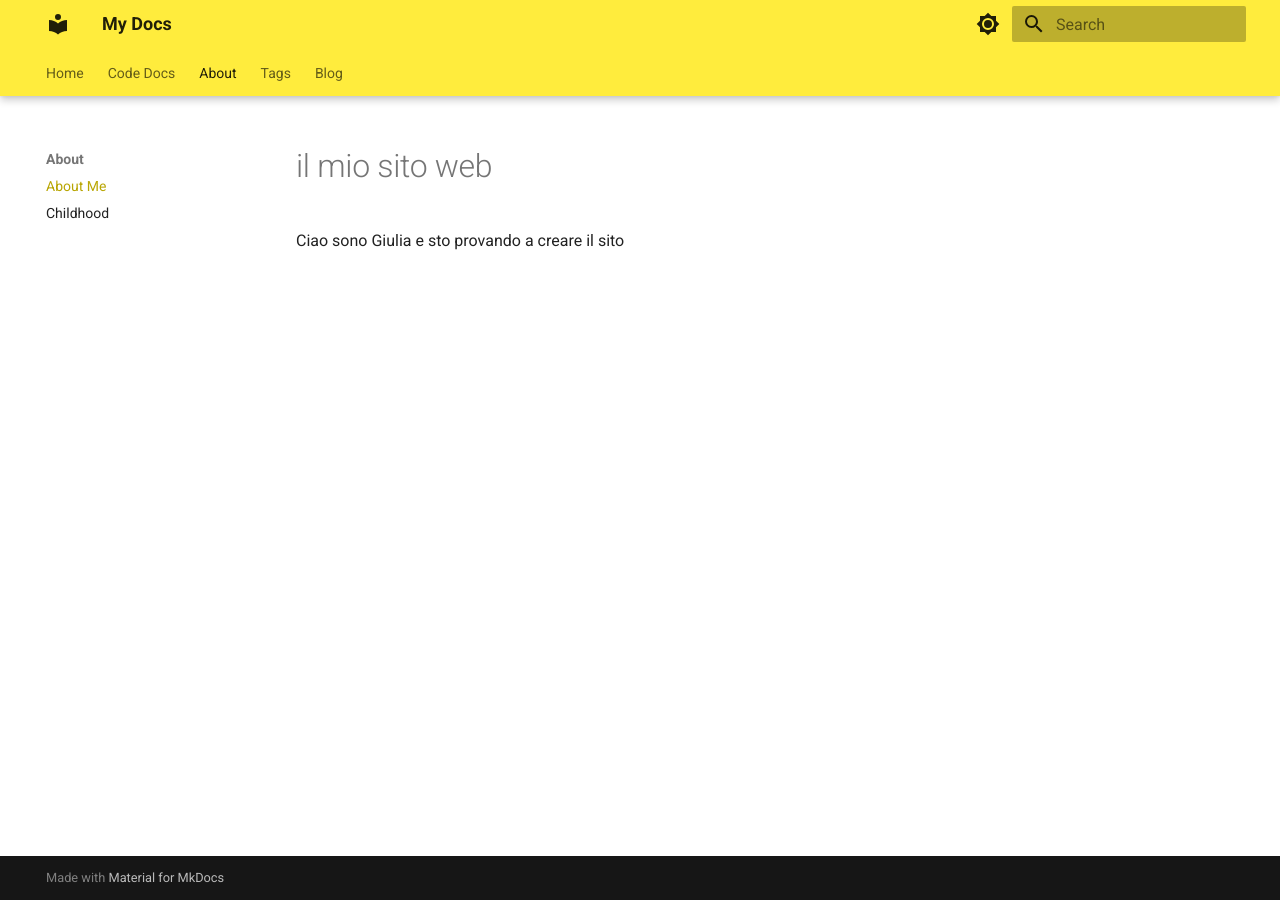
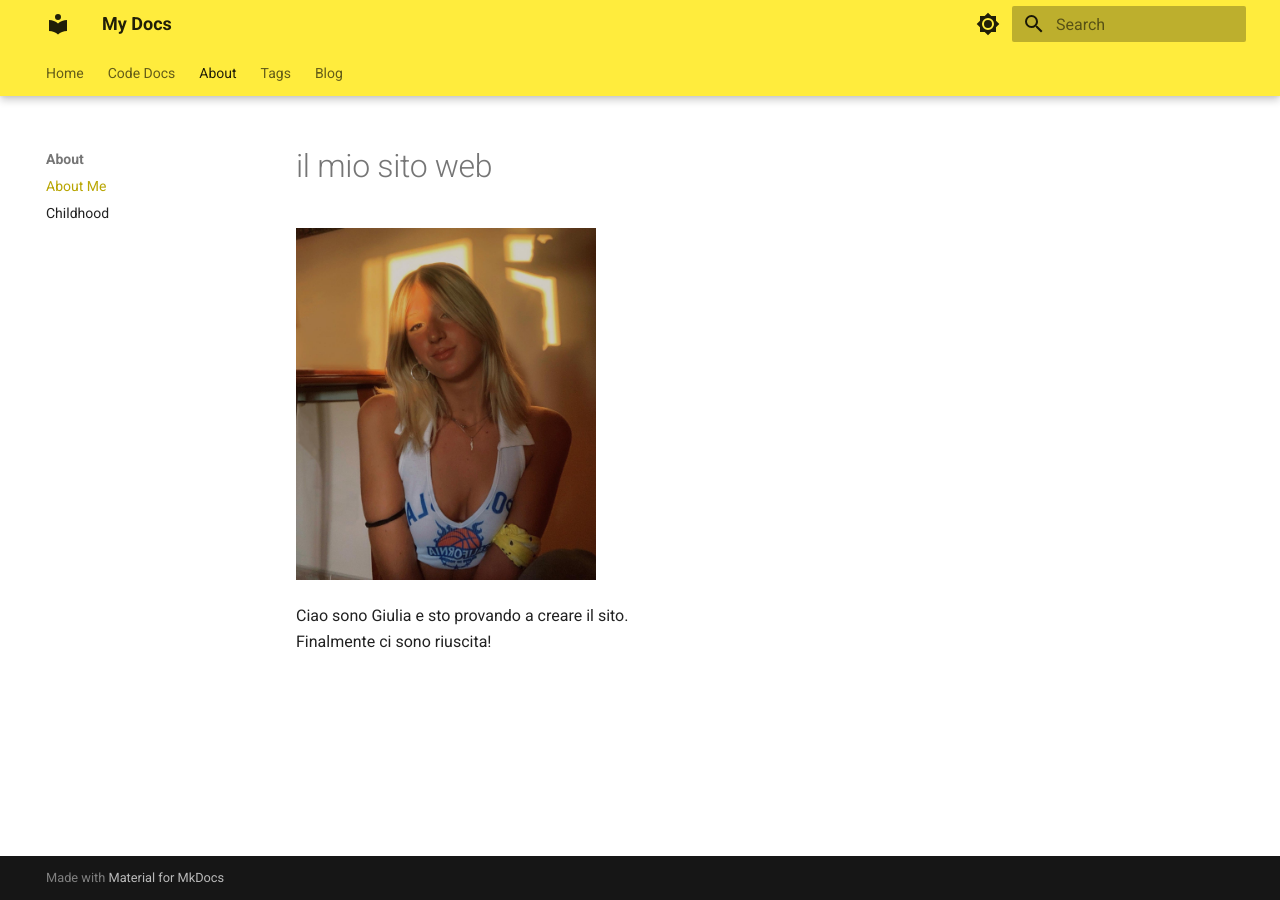
Before and after one commit to PistilliGiulia/mio-sito-web, an MkDocs documentation site: the page built from docs/about/about.md, in a window 1280 px wide. Built offline with MkDocs 1.6.1 and Material for MkDocs 9.7.7, drawn with Linux system fonts in a browser that asks for light colours.

Commit message:
modifiche.

```diff
--- a/docs/about/about.md
+++ b/docs/about/about.md
@@ -1,3 +1,6 @@
 # il mio sito web
 
-Ciao sono Giulia e sto provando a creare il sito
+![FotoProfilo](../assets/foto_profilo.jpg){ width="300" }
+
+Ciao sono Giulia e sto provando a creare il sito.
+Finalmente ci sono riuscita!
--- a/mkdocs.yml
+++ b/mkdocs.yml
@@ -40,7 +40,11 @@ plugins:
   - tags:
       tags_file: tags.md
   - blog
+
 markdown_extensions:
+  - attr_list
+  - md_in_html
+  - pymdownx.blocks.caption
   - pymdownx.highlight:
       anchor_linenums: true
       line_spans: __span
```
Also changed, not shown: docs/assets/foto_profilo.jpg (added).
